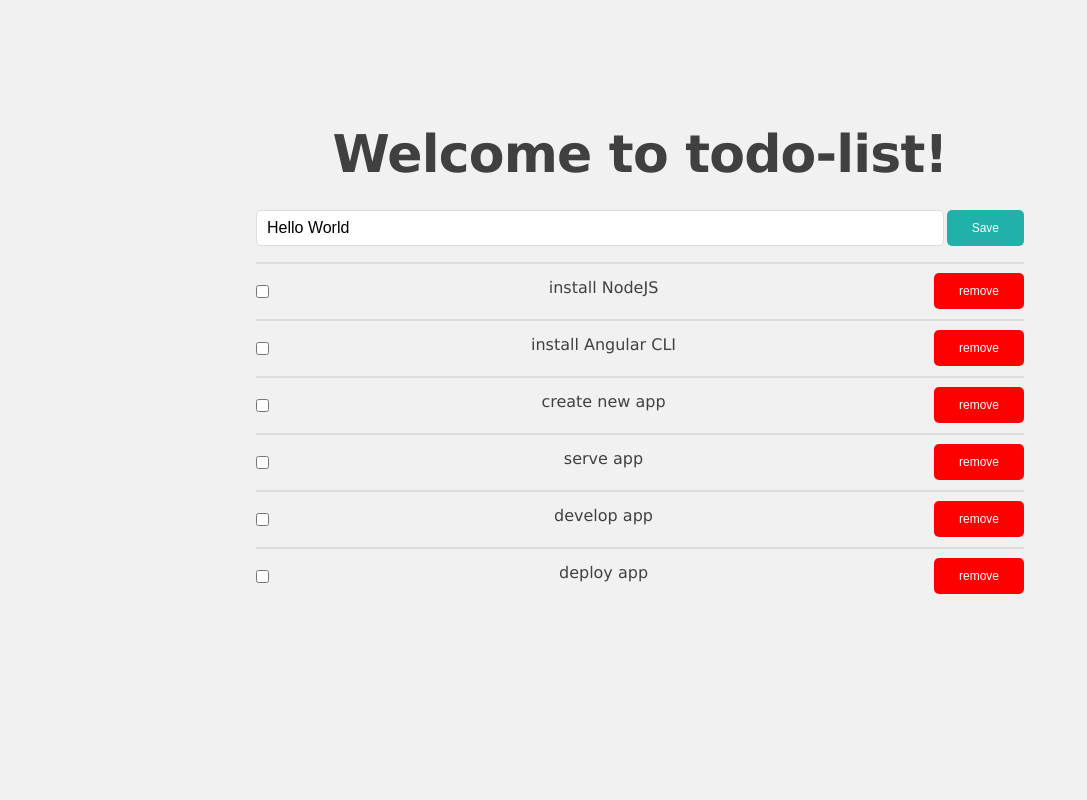
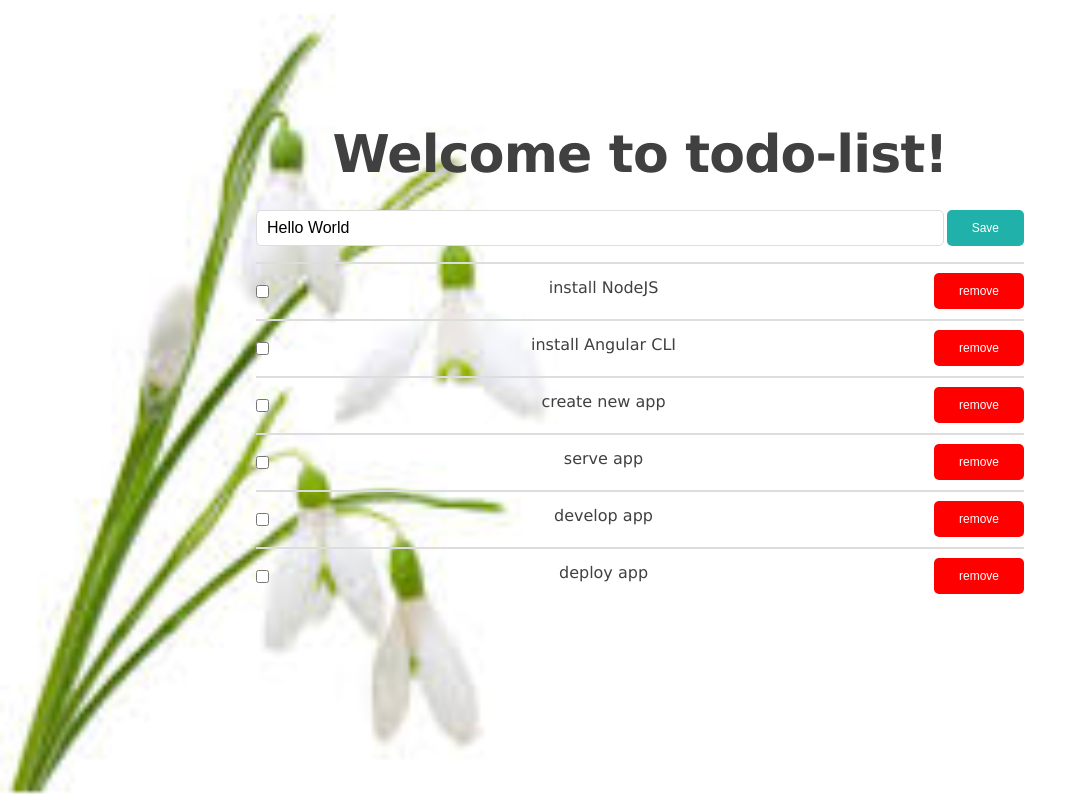
Before and after one commit to arein1989/ngGrils-app, an Angular app: page / in a window 1280 px wide. Shown: the whole page, without its empty margins (0-1087 px from the left). Built offline with nearby package versions, Linux system fonts and the light colour scheme.

Commit message:
skifte backround

```diff
--- a/src/styles.css
+++ b/src/styles.css
@@ -8,7 +8,9 @@ h1, p, ul, li {
 }
 
 body {
-  background: #f1f1f1;
+  background-image: url('/assets/images-2.jpg');
+  background-size: cover;
+  background-position: center;
   margin: 10% 20%;
   font-size: 16px;
   line-height: 22px;
```
